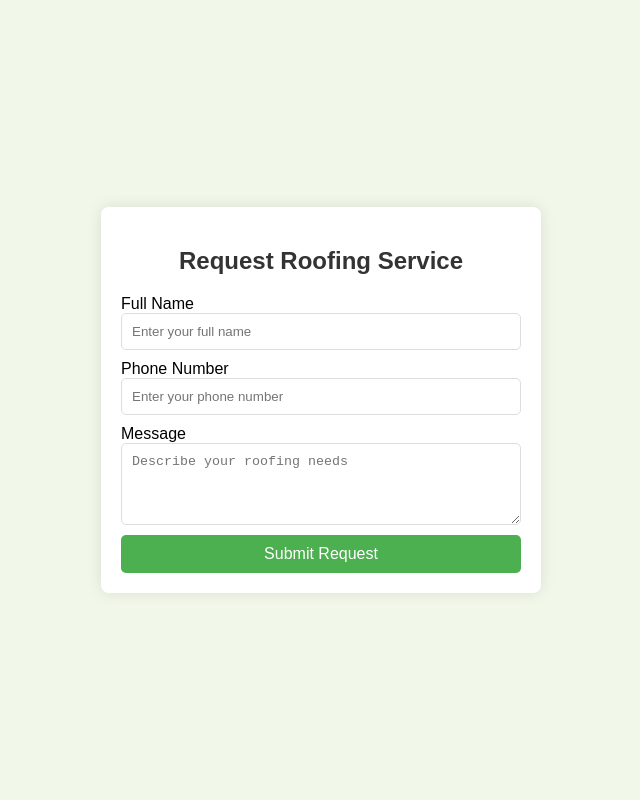
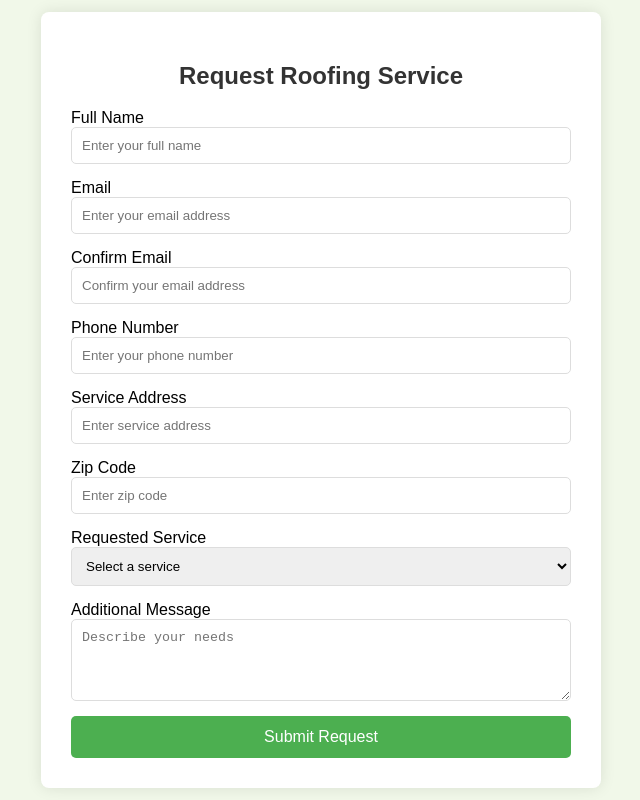
Before and after one commit to Austiyou/Austin-Young-Page, a plain HTML site: page roofing-form.html in a window 1280 px wide. Shown: the whole page, without its empty margins (319-959 px from the left). Drawn offline with Linux system fonts and the light colour scheme.

Commit message:
Add files via upload

```diff
--- a/roofing-form.html
+++ b/roofing-form.html
@@ -17,10 +17,10 @@
         }
 
         .form-container {
-            max-width: 400px;
+            max-width: 500px;
             width: 100%;
             background-color: #fff;
-            padding: 20px;
+            padding: 30px;
             border-radius: 8px;
             box-shadow: 0 0 15px rgba(0, 0, 0, 0.1);
         }
@@ -35,8 +35,8 @@
             flex-direction: column;
         }
 
-        input, textarea {
-            margin-bottom: 10px;
+        input, select, textarea {
+            margin-bottom: 15px;
             padding: 10px;
             border: 1px solid #ddd;
             border-radius: 5px;
@@ -46,7 +46,7 @@
             background-color: #4caf50;
             color: white;
             border: none;
-            padding: 10px;
+            padding: 12px;
             border-radius: 5px;
             cursor: pointer;
             font-size: 16px;
@@ -64,11 +64,34 @@
             <label for="name">Full Name</label>
             <input type="text" id="name" name="name" placeholder="Enter your full name" required>
 
+            <label for="email">Email</label>
+            <input type="email" id="email" name="email" placeholder="Enter your email address" required>
+
+            <label for="confirm-email">Confirm Email</label>
+            <input type="email" id="confirm-email" name="_replyto" placeholder="Confirm your email address" required>
+
             <label for="phone">Phone Number</label>
             <input type="tel" id="phone" name="phone" placeholder="Enter your phone number" required>
 
-            <label for="message">Message</label>
-            <textarea id="message" name="message" rows="4" placeholder="Describe your roofing needs" required></textarea>
+            <label for="address">Service Address</label>
+            <input type="text" id="address" name="address" placeholder="Enter service address" required>
+
+            <label for="zip">Zip Code</label>
+            <input type="text" id="zip" name="zip" placeholder="Enter zip code" required>
+
+            <label for="service">Requested Service</label>
+            <select id="service" name="service" required>
+                <option value="" disabled selected>Select a service</option>
+                <option value="roofing">Roofing & Gutters</option>
+                <option value="solar">Solar Installation</option>
+                <option value="construction">General Construction</option>
+                <option value="restoration">Insurance Restoration</option>
+                <option value="emergency">Emergency Damage Repair</option>
+                <option value="other">Other</option>
+            </select>
+
+            <label for="message">Additional Message</label>
+            <textarea id="message" name="message" rows="4" placeholder="Describe your needs" required></textarea>
 
             <button type="submit">Submit Request</button>
         </form>
```
